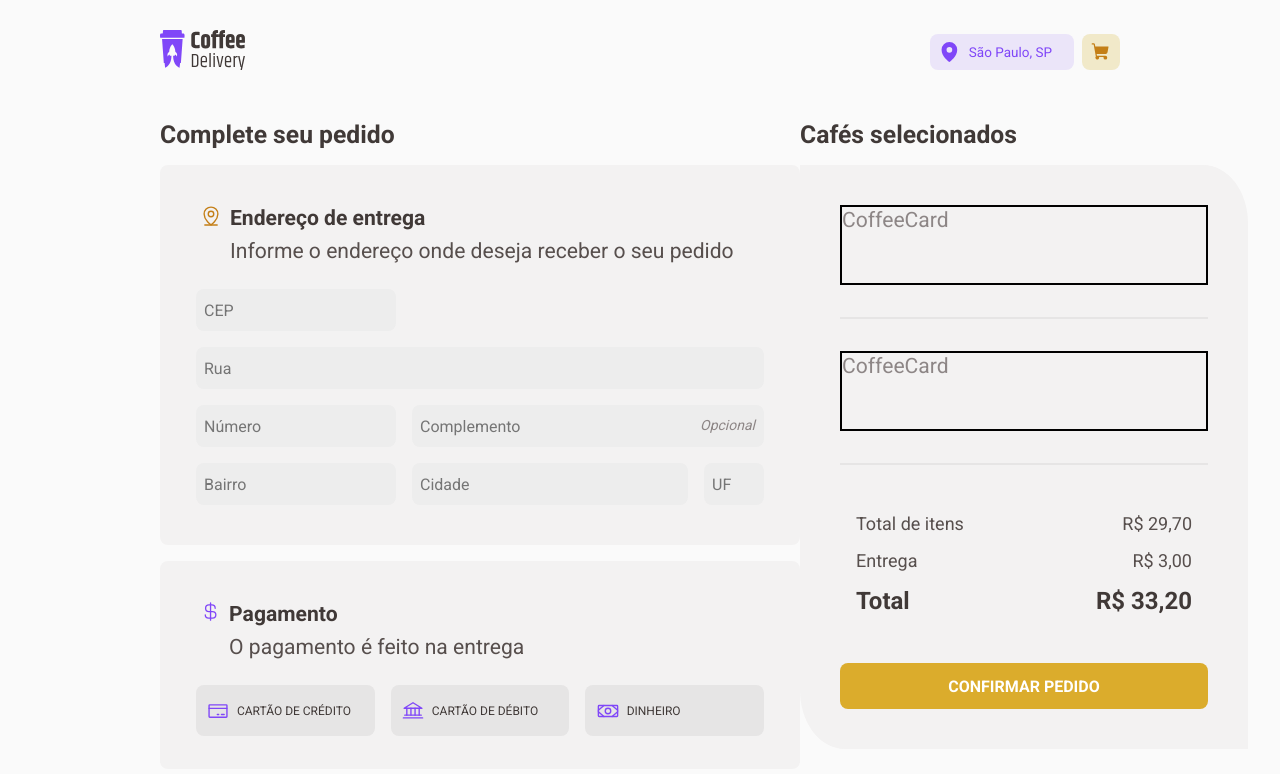
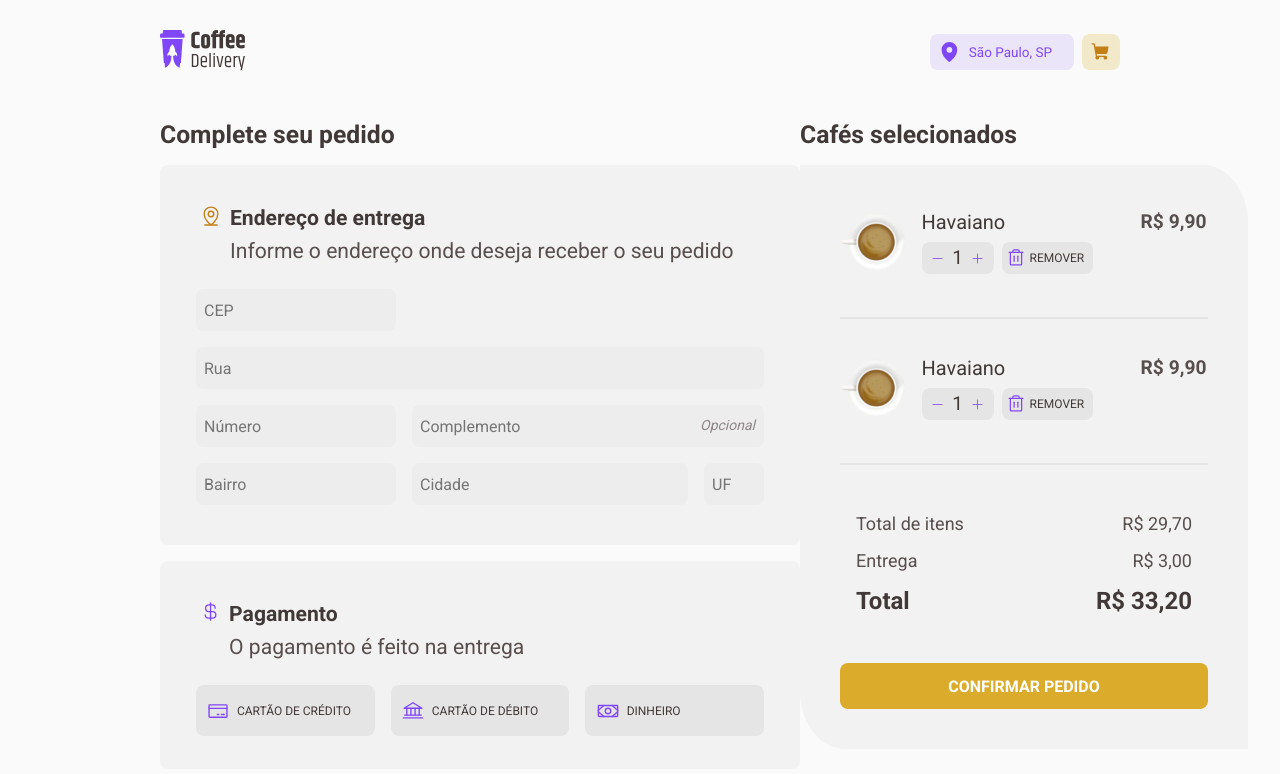
Before and after one commit to chelfonseca/coffee-delivery, a React (Vite) app: page /checkout in a window 1280 px wide. Shown: the top 774 px of the page. Built offline with nearby package versions, Linux system fonts and the light colour scheme.

Commit message:
CoffeeCardSelected component

```diff
--- /dev/null
+++ b/src/components/Counter/index.tsx
@@ -0,0 +1,16 @@
+import { Plus, Minus } from 'phosphor-react'
+import { CounterContainer } from './styles'
+
+export function Counter() {
+  return (
+    <CounterContainer>
+      <div>
+        <Minus size={13} />
+      </div>
+      <span>1</span>
+      <div>
+        <Plus size={13} />
+      </div>
+    </CounterContainer>
+  )
+}
--- /dev/null
+++ b/src/components/Counter/styles.ts
@@ -0,0 +1,29 @@
+import styled from 'styled-components'
+
+export const CounterContainer = styled.div`
+  width: 4.5rem;
+  height: 100%;
+  display: flex;
+  align-items: center;
+  justify-content: center;
+  background-color: ${(props) => props.theme['base-button']};
+  color: ${(props) => props.theme.purple};
+  margin-right: 0.5rem;
+  border-radius: 8px;
+  transition: background-color 0.5s ease-in-out;
+
+  span {
+    font-family: 'Roboto', sans-serif;
+    font-size: 1.2rem;
+    color: ${(props) => props.theme['base-subtitle']};
+    font-weight: 400;
+    padding: 0;
+    margin: 0 0.5rem;
+  }
+
+  div {
+    :hover {
+      color: ${(props) => props.theme['base-title']};
+    }
+  }
+`
--- /dev/null
+++ b/src/pages/Checkout/Components/Selected/Components/CoffeeCardSelected/index.tsx
@@ -0,0 +1,34 @@
+import {
+  Actions,
+  CoffeeCardSelectedContainer,
+  Details,
+  InfoContainer,
+  Remove,
+} from './styles'
+
+import { Trash } from 'phosphor-react'
+
+import { Counter } from '../../../../../../components/Counter'
+
+import havaiano from '../../../../../../assets/coffeeImages/havaiano.svg'
+
+export function CoffeeCardSelected() {
+  return (
+    <CoffeeCardSelectedContainer>
+      <InfoContainer>
+        <img src={havaiano} alt="" />
+        <Details>
+          <p>Havaiano</p>
+          <Actions>
+            <Counter />
+            <Remove>
+              <Trash size={20} />
+              <p>Remover</p>
+            </Remove>
+          </Actions>
+        </Details>
+      </InfoContainer>
+      <span>R$ 9,90</span>
+    </CoffeeCardSelectedContainer>
+  )
+}
--- /dev/null
+++ b/src/pages/Checkout/Components/Selected/Components/CoffeeCardSelected/styles.ts
@@ -0,0 +1,74 @@
+import styled from 'styled-components'
+
+export const CoffeeCardSelectedContainer = styled.div`
+  width: 23rem;
+  height: 5rem;
+  display: flex;
+  align-self: start;
+  justify-content: space-between;
+  padding: 0.3rem 0.1rem;
+
+  span {
+    color: ${(props) => props.theme['base-text']};
+    font-size: 1.2rem;
+    font-weight: 700;
+  }
+`
+export const InfoContainer = styled.div`
+  width: 16rem;
+  height: 4rem;
+  display: flex;
+  gap: 1rem;
+
+  img {
+    width: 4rem;
+    height: 4rem;
+  }
+
+  p {
+    color: ${(props) => props.theme['base-subtitle']};
+    font-size: 1.25rem;
+  }
+`
+export const Details = styled.div`
+  width: 11rem;
+  height: 3.9rem;
+  display: flex;
+  flex-direction: column;
+  gap: 0.5rem;
+`
+export const Actions = styled.div`
+  width: 10.7rem;
+  height: 2rem;
+  display: flex;
+`
+export const Remove = styled.button`
+  width: 5.7rem;
+  height: 2rem;
+  border: none;
+  border-radius: 8px;
+  background-color: ${(props) => props.theme['base-button']};
+  color: ${(props) => props.theme.purple};
+  display: flex;
+  flex-direction: row;
+  align-items: center;
+  justify-content: left;
+  gap: 0.2rem;
+  padding-left: 0.3rem;
+
+  transition: background-color 0.5s ease-in-out;
+
+  p {
+    color: ${(props) => props.theme['base-subtitle']};
+    font-size: 0.75rem;
+    text-transform: uppercase;
+  }
+
+  :hover {
+    background-color: ${(props) => props.theme['base-hover']};
+  }
+  :focus {
+    background-color: ${(props) => props.theme['purple-light']};
+    box-shadow: 0 0 0 2px ${(props) => props.theme.purple};
+  }
+`
--- a/src/pages/Checkout/Components/Selected/index.tsx
+++ b/src/pages/Checkout/Components/Selected/index.tsx
@@ -1,13 +1,18 @@
-import { SelectedContainer, SelectedContainerMain } from './styles'
+import { CoffeeCardSelected } from './Components/CoffeeCardSelected'
+import {
+  PurchaseButton,
+  SelectedContainer,
+  SelectedContainerMain,
+} from './styles'
 
 export function Selected() {
   return (
     <SelectedContainer>
       <h3>Cafés selecionados</h3>
       <SelectedContainerMain>
-        <div>CoffeeCard</div>
+        <CoffeeCardSelected />
         <hr />
-        <div>CoffeeCard</div>
+        <CoffeeCardSelected />
         <hr />
         <table>
           <tbody>
@@ -27,7 +32,7 @@ export function Selected() {
             </tr>
           </tfoot>
         </table>
-        <button>Confirmar Pedido</button>
+        <PurchaseButton>Confirmar Pedido</PurchaseButton>
       </SelectedContainerMain>
     </SelectedContainer>
   )
--- a/src/pages/Checkout/Components/Selected/styles.ts
+++ b/src/pages/Checkout/Components/Selected/styles.ts
@@ -19,12 +19,6 @@ export const SelectedContainerMain = styled.main`
   padding: 2.5rem;
   border-bottom-left-radius: 10%;
   border-top-right-radius: 10%;
-
-  div {
-    width: 23rem;
-    height: 5rem;
-    border: 2px solid black;
-  }
 
   hr {
     width: 100%;
@@ -56,8 +50,8 @@ export const SelectedContainerMain = styled.main`
       }
     }
   }
-
-  button {
+`
+export const PurchaseButton = styled.button`
   width: 23rem;
   height: 2.9rem;
   background-color: ${(props) => props.theme.yellow};
@@ -74,5 +68,4 @@ export const SelectedContainerMain = styled.main`
   :hover {
     background-color: ${(props) => props.theme['yellow-dark']};
   }
-  }
 `
--- a/src/pages/Home/Components/CoffeeList/Components/CoffeeCard/Components/Buy/index.tsx
+++ b/src/pages/Home/Components/CoffeeList/Components/CoffeeCard/Components/Buy/index.tsx
@@ -1,20 +1,13 @@
-import { AddButton, BuyContainer } from './styles'
-import { Plus, Minus, ShoppingCart } from 'phosphor-react'
+import { BuyContainer } from './styles'
+import { Counter } from '../../../../../../../../components/Counter'
+import { ShoppingCart } from 'phosphor-react'
 
 export function Buy() {
   return (
     <BuyContainer>
       <p>R$</p>
       <span>9,90</span>
-      <AddButton>
-        <div>
-          <Minus size={13} />
-        </div>
-        <span>1</span>
-        <div>
-          <Plus size={13} />
-        </div>
-      </AddButton>
+      <Counter />
       <button>
         <ShoppingCart size={22} weight="fill" />
       </button>
--- a/src/pages/Home/Components/CoffeeList/Components/CoffeeCard/Components/Buy/styles.ts
+++ b/src/pages/Home/Components/CoffeeList/Components/CoffeeCard/Components/Buy/styles.ts
@@ -36,30 +36,3 @@ export const BuyContainer = styled.div`
     margin: 0 1.5rem 0 0.5rem;
   }
 `
-export const AddButton = styled.div`
-  width: 4.5rem;
-  height: 100%;
-  display: flex;
-  align-items: center;
-  justify-content: center;
-  background-color: ${(props) => props.theme['base-button']};
-  color: ${(props) => props.theme.purple};
-  margin-right: 0.5rem;
-  border-radius: 8px;
-  transition: background-color 0.5s ease-in-out;
-
-  span {
-    font-family: 'Roboto', sans-serif;
-    font-size: 1.2rem;
-    color: ${(props) => props.theme['base-subtitle']};
-    font-weight: 400;
-    padding: 0;
-    margin: 0 0.5rem;
-  }
-
-  div {
-    :hover {
-      color: ${(props) => props.theme['base-title']};
-    }
-  }
-`
--- a/src/pages/Home/Components/CoffeeList/Components/CoffeeCard/index.tsx
+++ b/src/pages/Home/Components/CoffeeList/Components/CoffeeCard/index.tsx
@@ -1,6 +1,6 @@
 import { CoffeeCardContainer, Description, Tags, Tag } from './styles'
 
-import havaiano from '../../coffeeImages/havaiano.svg'
+import havaiano from '../../../../../../assets/coffeeImages/havaiano.svg'
 import { Buy } from './Components/Buy'
 
 interface CoffeeCardProps {
```
Also changed, not shown: src/assets/coffeeImages/havaiano.svg (renamed from src/pages/Home/Components/CoffeeList/coffeeImages/havaiano.svg). Lines whose indentation alone changed are shown as unchanged.
